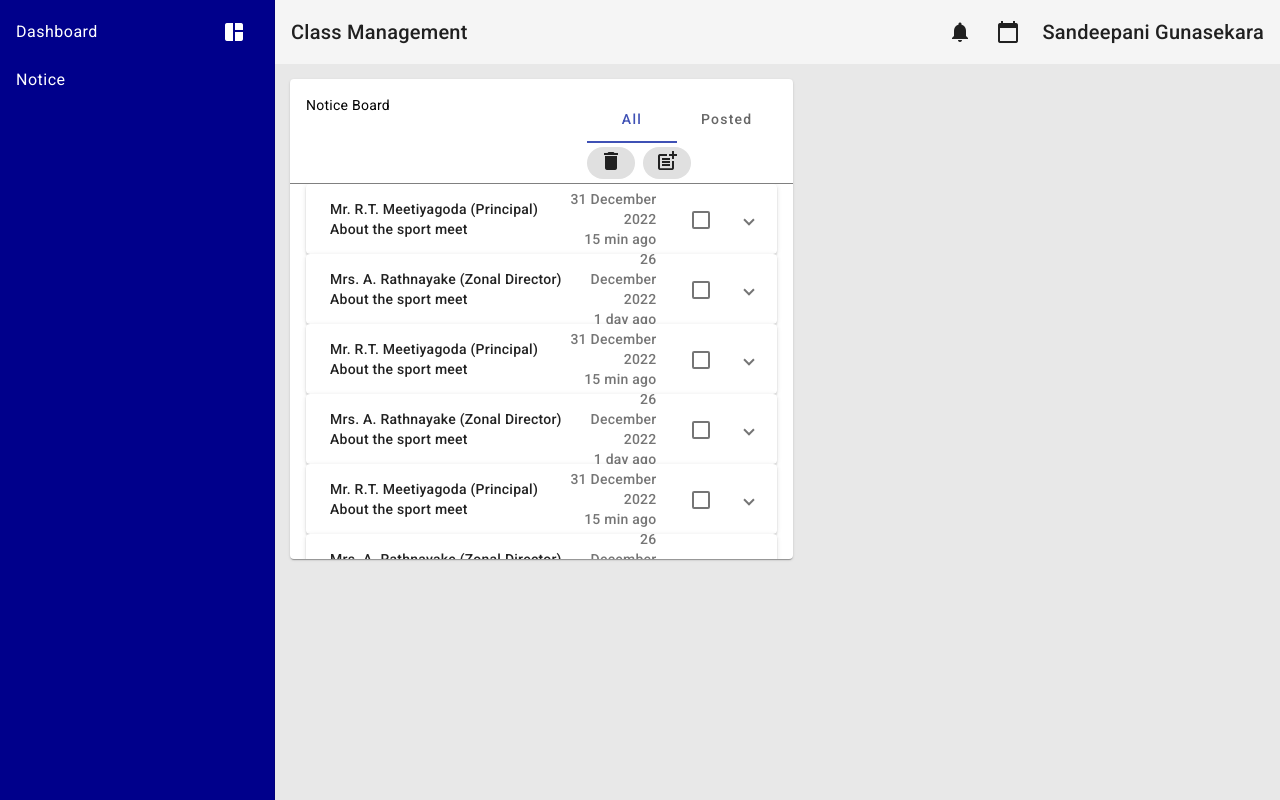
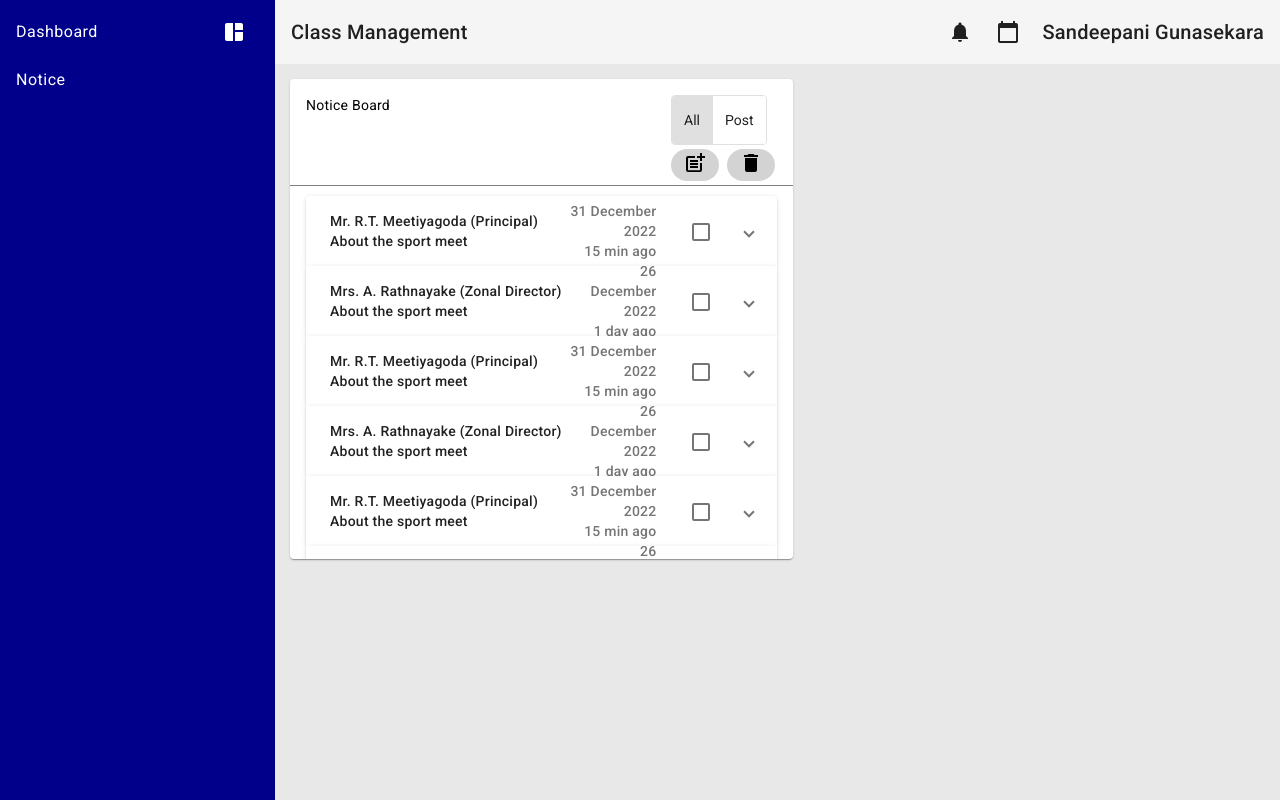
Before and after one commit to codingPentagon/ZoneEd, an Angular app in the folder frontend/: page /notice in a window 1280 px wide. Built offline with nearby package versions, Linux system fonts and the light colour scheme.

Commit message:
Implement new chip button and mat toggle button group

```diff
--- a/frontend/src/app/app.module.ts
+++ b/frontend/src/app/app.module.ts
@@ -17,6 +17,7 @@ import {MatDatepickerModule} from "@angular/material/datepicker";
 import {MatCheckboxModule} from "@angular/material/checkbox";
 import {MatDividerModule} from "@angular/material/divider";
 import {MatIconModule} from "@angular/material/icon";
+import {MatButtonToggleModule} from "@angular/material/button-toggle";
 
 @NgModule({
   declarations: [
@@ -38,7 +39,8 @@ import {MatIconModule} from "@angular/material/icon";
         MatDatepickerModule,
         MatCheckboxModule,
         MatDividerModule,
-    MatIconModule
+        MatIconModule,
+        MatButtonToggleModule
     ],
   providers: [],
   bootstrap: [AppComponent]
--- a/frontend/src/app/notice/notice.component.css
+++ b/frontend/src/app/notice/notice.component.css
@@ -18,10 +18,10 @@ mat-card{
 .spacer{
   flex: 1 1 auto;
 }
+mat-button-toggle-group{
+  margin-right: 10px;
+}
 
-mat-chip-listbox,mat-tab-group{
-  display: inline;
-}
 mat-form-field{
   display: block;
 }
@@ -34,12 +34,6 @@ button{
   float: right;
 }
 
-form{
-  display:none ;
-}
-.mat-mdc-form-field + .mat-mdc-form-field {
-  margin-left: 8px;
-}
 
 mat-panel-description{
   justify-content: right;
@@ -57,3 +51,10 @@ mat-card-header{
   border-bottom: 1.5px solid gray;
 
 }
+mat-chip-option{
+  display: inline;
+}
+mat-card-content{
+  padding-top: 10px;
+  height: 100%;
+}
--- a/frontend/src/app/notice/notice.component.html
+++ b/frontend/src/app/notice/notice.component.html
@@ -3,29 +3,28 @@
   <app-header></app-header>
   <mat-card>
     <mat-card-header>
-      Notice Board
+      {{create? 'New Notice': 'Notice Board'}}
       <span class="spacer"></span>
         <div class="header-actions">
-          <mat-tab-group>
-            <mat-tab label="All"> </mat-tab>
-            <mat-tab label="Posted"> </mat-tab>
-          </mat-tab-group>
-
+          <mat-button-toggle-group *ngIf="!create" [(value)]="noticeBox">
+            <mat-button-toggle value="all">All</mat-button-toggle>
+            <mat-button-toggle value="post">Post</mat-button-toggle>
+          </mat-button-toggle-group>
           <mat-chip-listbox>
-            <mat-chip-option >
-              <mat-icon >delete</mat-icon>
-            </mat-chip-option>
-            <mat-chip-option>
-              <mat-icon>post_add</mat-icon>
-            </mat-chip-option>
+            <mat-chip [ngStyle]="{'background-color':create ? '#3f51b5' : 'lightgrey','transition':'150ms ease-out'}" (click)="createToggle()">
+              <mat-icon [ngStyle]="{'color':create ? 'white' : 'black'}">post_add</mat-icon>
+            </mat-chip>
+            <mat-chip *ngIf="!create" [ngStyle]="{'background-color':delete ? '#3f51b5' : 'lightgrey','transition':'150ms ease-out'}" (click)="deleteToggle()">
+              <mat-icon [ngStyle]="{'color':delete ? 'white' : 'black'}">delete</mat-icon>
+            </mat-chip>
           </mat-chip-listbox>
 
         </div>
 
     </mat-card-header>
-    <mat-card-content>
+    <mat-card-content *ngIf="create">
       <form>
-        <mat-form-field>
+        <mat-form-field appearance="outline">
           <mat-label>Select category</mat-label>
           <mat-select multiple>
             <mat-option *ngFor="let category of categories" [value]="category.value">
@@ -33,25 +32,28 @@
             </mat-option>
           </mat-select>
         </mat-form-field>
-        <mat-form-field>
-          <mat-label>
+        <mat-form-field appearance="outline">
+          <mat-label >
            Subject
           </mat-label>
           <input matInput >
         </mat-form-field>
-        <mat-form-field class="body">
+        <mat-form-field class="body" appearance="outline">
           <mat-label>
             Body
           </mat-label>
           <textarea matInput></textarea>
         </mat-form-field>
-        <button mat-raised-button>Discard</button>
-        <button mat-raised-button>Post</button>
       </form>
+    </mat-card-content>
+    <mat-card-actions *ngIf="create" align="end">
+      <button mat-raised-button>Discard</button>
+      <button mat-raised-button>Post</button>
+    </mat-card-actions>
 
-      <div class="notices" *ngFor="let notice of notices" >
+      <mat-card-content class="notices" *ngIf="!create">
         <mat-accordion>
-          <mat-expansion-panel >
+          <mat-expansion-panel *ngFor="let notice of notices">
             <mat-expansion-panel-header [collapsedHeight]="'70px'" [expandedHeight]="'70px'">
               <mat-panel-title >
                 {{notice.sender}}
@@ -71,8 +73,6 @@
             <p>{{notice.content}}</p>
           </mat-expansion-panel>
         </mat-accordion>
-      </div>
-    </mat-card-content>
-
+      </mat-card-content>
   </mat-card>
 </div>
--- a/frontend/src/app/notice/notice.component.ts
+++ b/frontend/src/app/notice/notice.component.ts
@@ -21,4 +21,23 @@ export class NoticeComponent {
     {sender:"Mrs. A. Rathnayake (Zonal Director)",date:"26 December 2022", subject:"About the sport meet", content:"It will be held on next month", time:"1 day ago"}
   ];
 
+  create:boolean = false;
+
+  createToggle(){
+    this.create = !this.create;
+    if (this.delete){
+      this.delete = false;
+    }
+  }
+
+  delete:boolean = false;
+
+  deleteToggle(){
+    this.delete = !this.delete;
+    if (this.create){
+      this.create = false;
+    }
+  }
+
+  noticeBox:string = 'all';
 }
```
Lines whose indentation alone changed are shown as unchanged.
